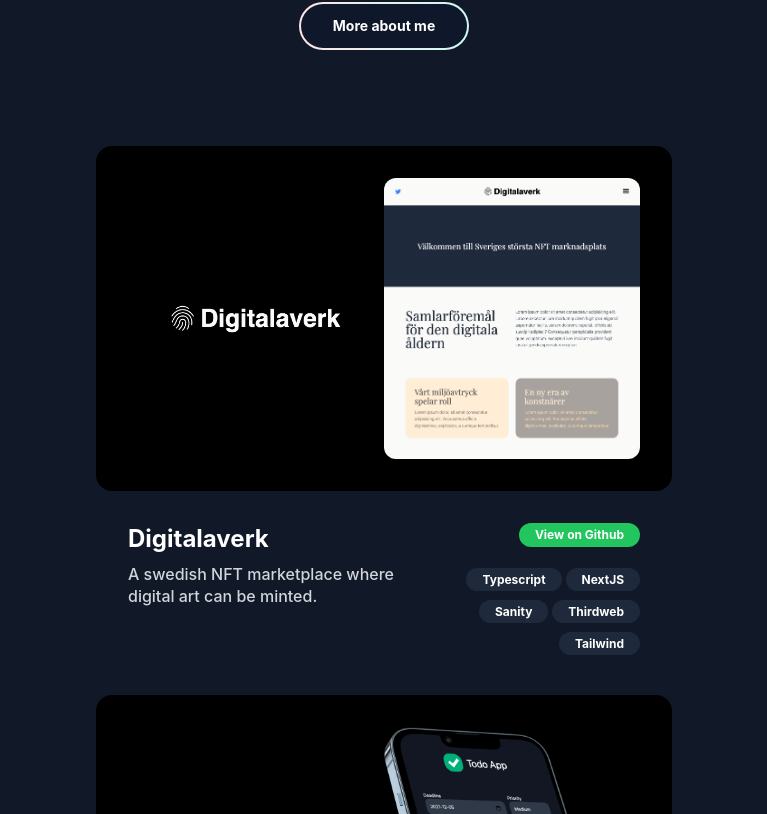
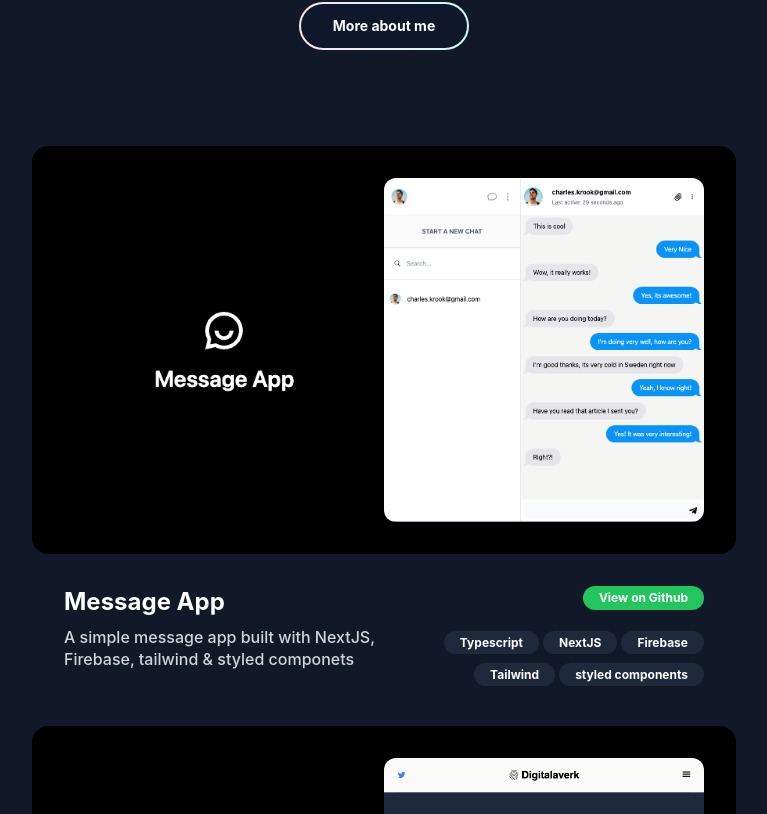
Before and after one commit to ckrook/Portfolio, a React (Create React App) app: page / in a window 1280 px wide. Shown: the part 386-1200 px from the top of the page, without its empty margins (256-1023 px from the left). Built offline with nearby package versions, Linux system fonts and the light colour scheme.

Commit message:
added project

```diff
--- a/src/App.css
+++ b/src/App.css
@@ -14,7 +14,7 @@
   @apply bg-gray-900 text-white text-xl;
 }
 .wrap {
-  @apply w-[95%] sm:w-[90%] md:w-[85%] md:max-w-6xl lg:w-[65%] xl:w-[45%] m-auto;
+  @apply w-[95%] sm:w-[90%] md:w-[85%] md:max-w-6xl lg:w-[65%] xl:w-[55%] m-auto;
 }
 .blur-bg {
   backdrop-filter: blur(6px);
--- a/src/components/Projects.js
+++ b/src/components/Projects.js
@@ -6,11 +6,32 @@
 import weather from "./../assets/weatherapp.png";
 import weatherlogo from "./../assets/weather-logo.png";
 
+// DIGITALA VERK
 import digitalaverk from "./../assets/digitalaverk.png";
 import digitalaverk2 from "./../assets/digitalaverk2.png";
 
+// MESSAGE APP
+import messageApp from "./../assets/message-app.png";
+import messageAppLogo from "./../assets/message-app-logo.png";
+
 function Projects() {
   const projects = [
+    {
+      title: "Message App",
+      description:
+        "A simple message app built with NextJS, Firebase, tailwind & styled componets",
+      logo: messageAppLogo,
+      img: messageApp,
+      badge: [
+        "Typescript",
+        "NextJS",
+        "Firebase",
+        "Tailwind",
+        "styled components",
+      ],
+      live: "https://message-app-beta.vercel.app/",
+      repo: "https://github.com/ckrook/Message-app",
+    },
     {
       title: "Digitalaverk",
       description: "A swedish NFT marketplace where digital art can be minted.",
```
Also changed, not shown: src/assets/message-app-logo.png (added), src/assets/message-app.png (added).
